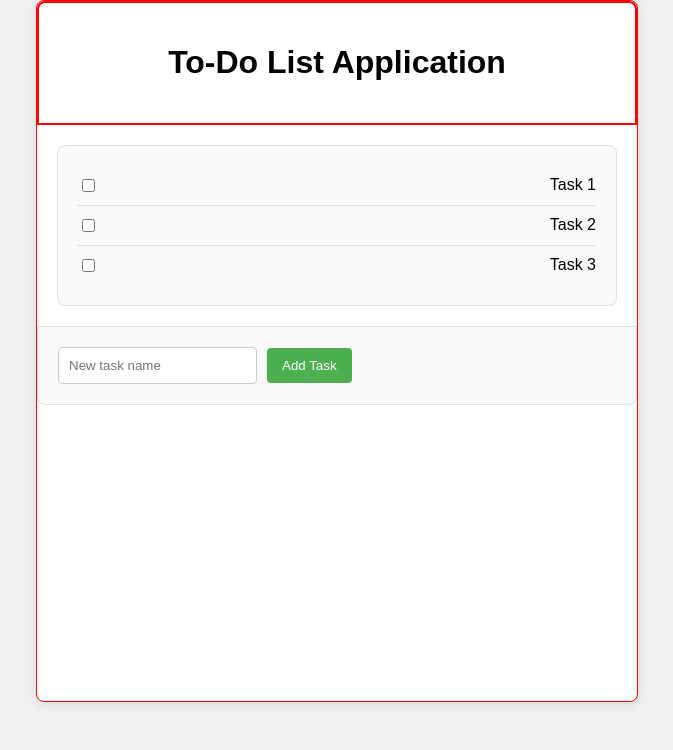
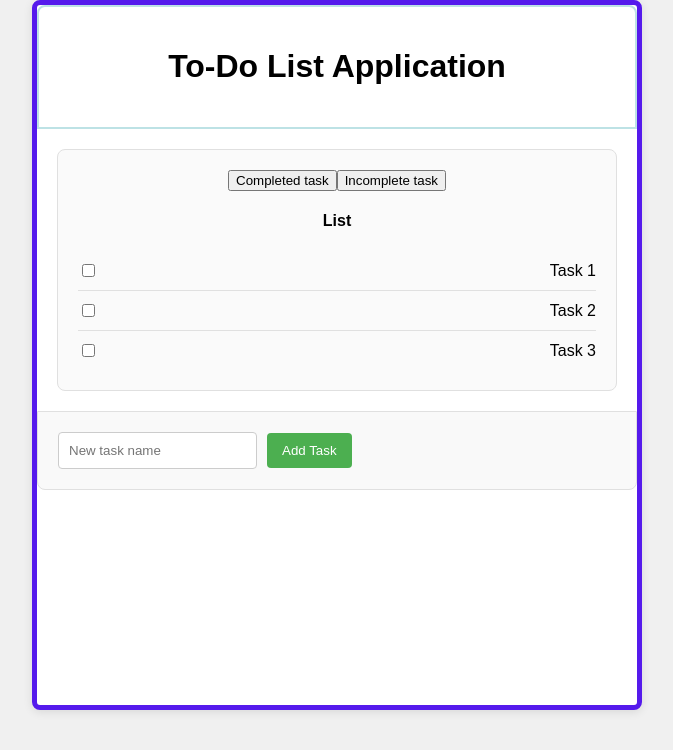
Before and after one commit to Chandanaig/react-todolist, a React (Create React App) app: page / in a window 1280 px wide. Shown: the top 750 px of the page, without its empty margins (303-976 px from the left). Built offline with nearby package versions, Linux system fonts and the light colour scheme.

Commit message:
initial committ

```diff
--- a/src/App.css
+++ b/src/App.css
@@ -4,12 +4,14 @@
 
 .header {
   background-color: white;
-  border: 2px solid red;
+  border: 2px solid rgb(189, 226, 229);
   padding: 20px;
 }
 
 .main {
   margin: 20px;
+  border: 2px solid rgb(189, 226, 229);
+  padding: 20px;
 }
 
 .footer {
@@ -40,7 +42,7 @@ body {
 
 .App {
   max-width: 600px;
-  border:1px solid red;
+  border:5px solid rgb(85, 26, 236);
   margin: 0 auto;
   background-color: #fff;
   border-radius: 8px;
--- a/src/components/Footer.js
+++ b/src/components/Footer.js
@@ -9,8 +9,7 @@ function Footer({ addTask, tasks, setTasks }) {
       addTask(taskName);
       setTaskName("");
     }
-  };
-
+  }
 
   return (
     <footer className="footer">
--- a/src/components/Main.js
+++ b/src/components/Main.js
@@ -1,9 +1,18 @@
 import React from "react";
 
 function Main({ tasks, handleTaskChange }) {
+  const incompleteTasks = tasks.filter(task => !task.completed);
+
   return (
     <main className="main">
-      {tasks.map((task) => (
+      <button onClick={() => console.log("Completed task button clicked")}>
+        Completed task
+      </button>
+      <button onClick={() => console.log("Incompleted task button clicked")}>Incomplete task
+        </button>
+
+      <h4>List</h4>
+      {incompleteTasks.map((task) => (
         <div key={task.id}>
           <input
             type="checkbox"
```
